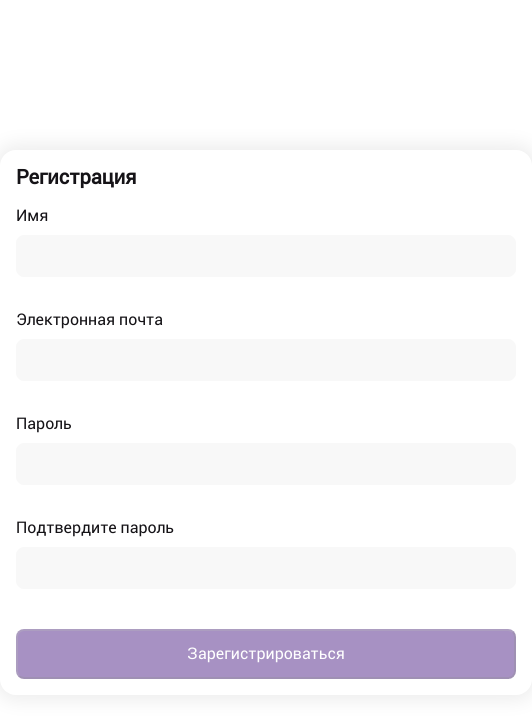
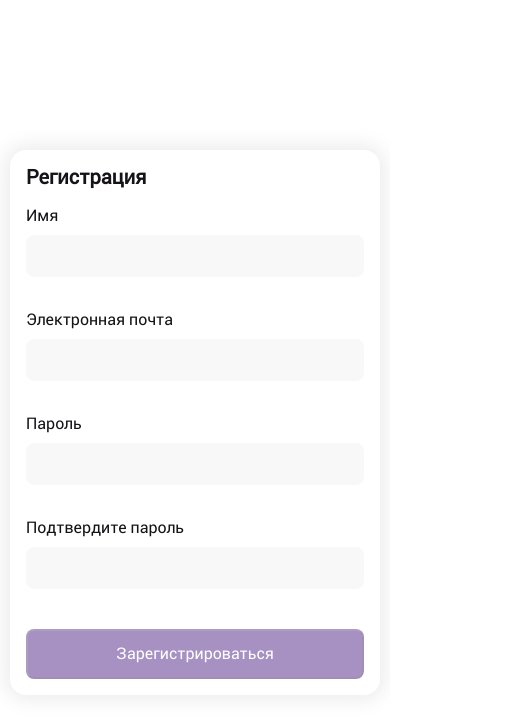
Before and after one commit to Zoytz/for-Antipoff-group, a React (Create React App) app: page /#/register in a window 390 px wide. Shown: the top 718 px of the page, 532 px wide, since content can reach past the window. Built offline with nearby package versions, Linux system fonts and the light colour scheme; no server answers.

Commit message:
fix: fixed form for mobile

```diff
--- a/src/components/App/App.css
+++ b/src/components/App/App.css
@@ -12,3 +12,9 @@
   padding: 0;
   list-style: none;
 }
+
+@media screen and (max-width: 530px) {
+  .page {
+    padding: 10px;
+  }
+}
--- a/src/components/Form/Form.css
+++ b/src/components/Form/Form.css
@@ -1,6 +1,7 @@
 .form {
   margin: auto;
-  width: 500px;
+  max-width: 500px;
+  width: 100%;
   flex: 0 1 auto;
   border-radius: 16px;
   padding: 16px;
@@ -10,6 +11,7 @@
   align-items: flex-start;
   box-shadow: 0 0 20px 5px rgba(0, 0, 0, 0.08);
   position: relative;
+  box-sizing: border-box;
 }
 
 .form__title {
```
